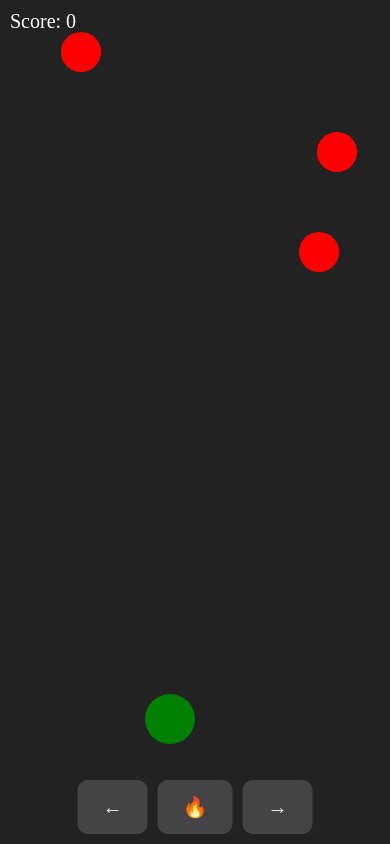
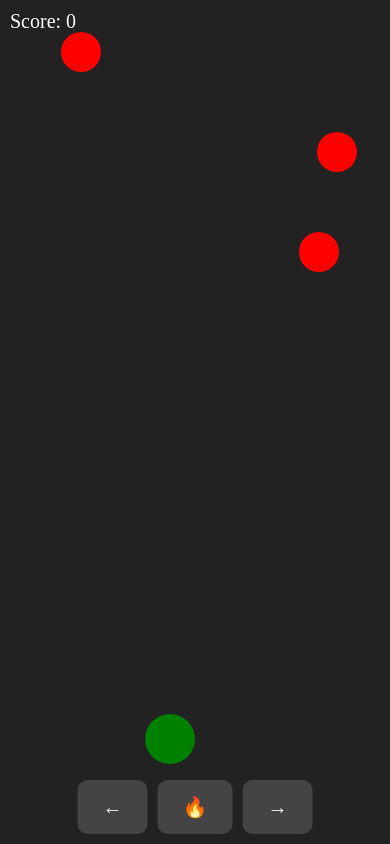
Before and after one commit to antimayadav24/Zombee-Mob-Game, a plain HTML site: page index.html in a window 390 px wide. Drawn offline with Linux system fonts and the light colour scheme.

Commit message:
Update style.css

```diff
--- a/style.css
+++ b/style.css
@@ -18,7 +18,7 @@ body {
 
 @media (max-width: 768px) {
   #player {
-    bottom: 100px; /* 👈 Mobile screens ke liye zyada upar */
+    bottom: 80px; /* 👈 Mobile screens ke liye zyada upar */
   }
 }
 
```
